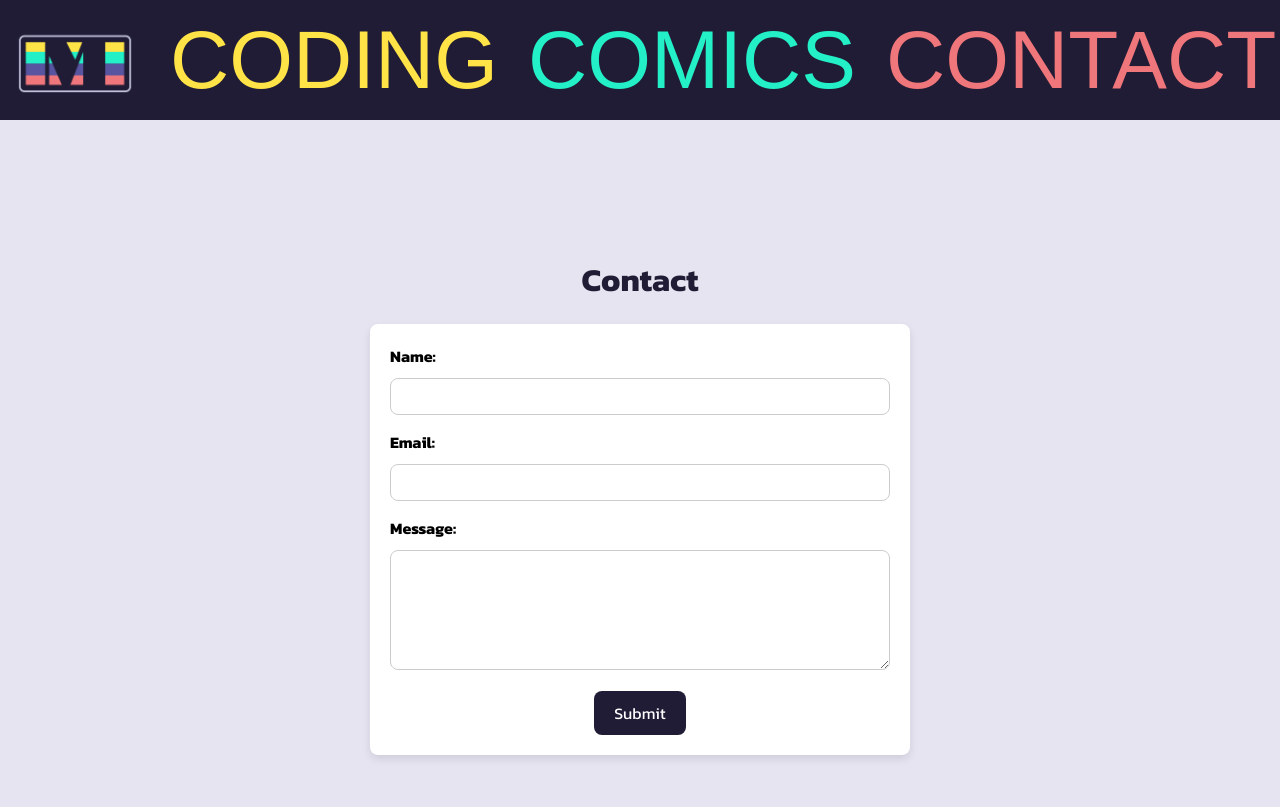
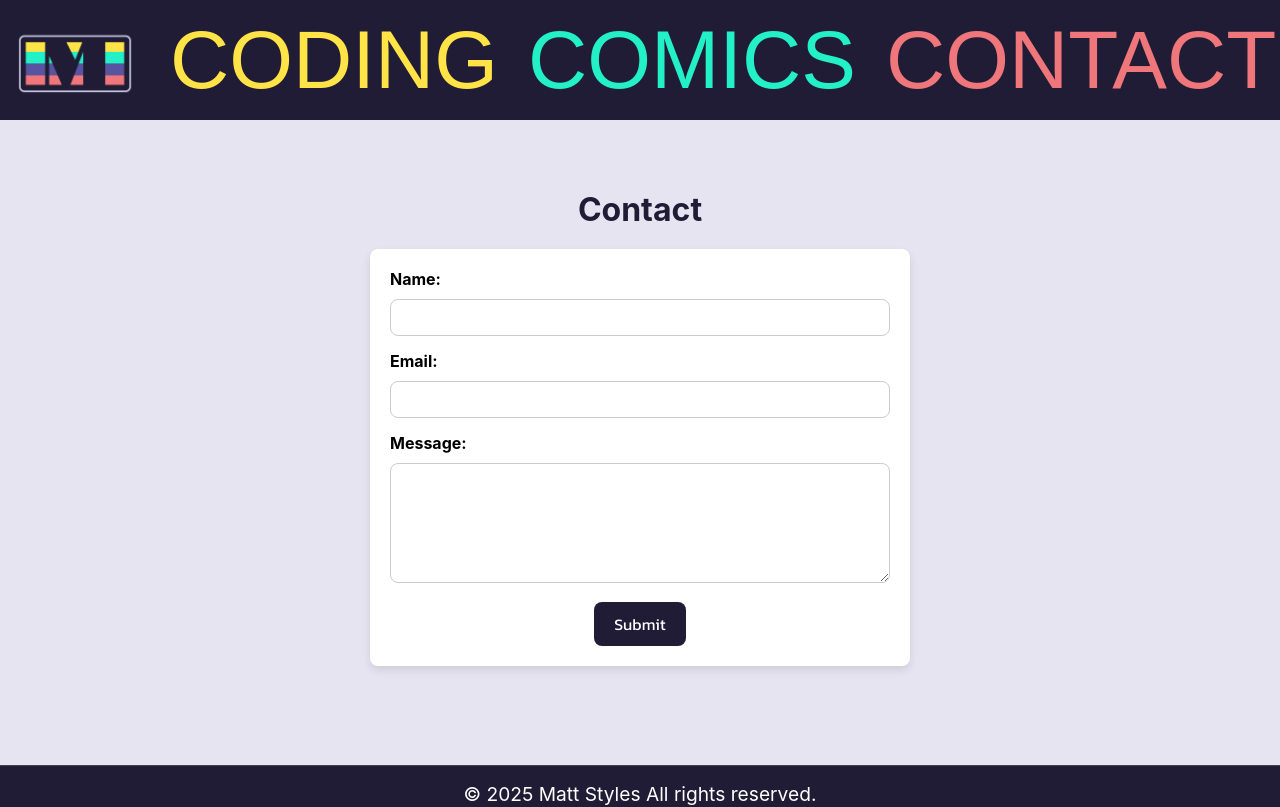
Before and after one commit to mstyles1/my-site, a React (Create React App) app in the folder client/: page /contact in a window 1280 px wide. Shown: the top 807 px of the page. Built offline with nearby package versions, Linux system fonts and the light colour scheme; a web font is replaced by a local one.

Commit message:
Contact form resized

```diff
--- a/client/src/App.css
+++ b/client/src/App.css
@@ -1,20 +1,22 @@
 body {
   background-color: #e6e4f1;
-  margin: 0; /* Remove default body margin */
-  height: 100vh; /* Ensure the body takes up the full height of the viewport */
+  margin: 0;
+  min-height: 100vh;
 }
 
 .content {
   display: flex;
-  flex-direction: column; /* Ensure content stacks vertically */
-  align-items: center; /* Center horizontally */
-  justify-content: center; /* Center vertically */
+  flex-direction: column;
+  align-items: center;
+  justify-content: center;
   font-family: "Kanit", sans-serif;
   font-weight: 400;
   font-style: normal;
-  text-align: center; /* Ensure text is centered */
-  min-height: 100%; /* Ensure content takes full height of viewport */
-  width: 800px;
+  text-align: center;
+  min-height: 100%;
+  max-width: 1200px;
+  width: 100%;
+  padding: 20px;
   margin: 0 auto;
 }
 
@@ -285,7 +287,7 @@ a {
 }
 
 .comics-header:hover {
-  color: #09866d
+  color: #09866d;
 }
 
 .product-grid {
@@ -315,7 +317,7 @@ a {
 }
 
 .product-price {
-  color:white
+  color: white;
 }
 
 button {
@@ -333,13 +335,16 @@ button:hover {
 
 /* CONTACT */
 .contact-container {
-  font-family: "Kanit", sans-serif;
+  width: 100%;
+  max-width: none;
+  align-self: stretch; /* allow it to fill parent width */
+  padding: 60px 20px;
   display: flex;
   flex-direction: column;
   align-items: center;
-  justify-content: center;
-  min-height: 100vh;
+  box-sizing: border-box;
 }
+
 
 h2 {
   margin-top: 10px;
@@ -350,20 +355,21 @@ h2 {
 }
 
 form {
+  width: 100%;
+  max-width: 500px;
   display: flex;
   flex-direction: column;
   align-items: center;
-  width: 100%;
-  max-width: 500px; /* Limit the form width */
   padding: 20px;
   background-color: #fff;
   border-radius: 8px;
   box-shadow: 0 4px 8px rgba(0, 0, 0, 0.1); /* Adds subtle shadow */
+  margin: 0;
 }
 
 form div {
+  width: 100%;
   margin-bottom: 15px;
-  width: 100%;
 }
 
 label {
@@ -411,6 +417,7 @@ p {
   color: #333;
 }
 
+/*Footer*/
 .footer {
   background-color: #201c35; /* dark background */
   padding: 1rem 0;
```
